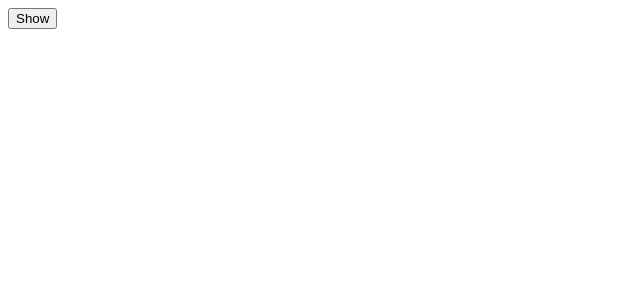
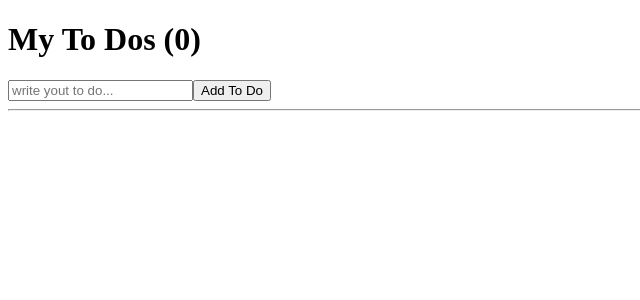
Before and after one commit to Study-zip/movie-app, a React (Vite) app: page / in a window 1280 px wide. Shown: the top 300 px of the page, without its empty margins (0-640 px from the left). Built offline with nearby package versions, Linux system fonts and the light colour scheme.

Commit message:
add: Todo list 예제

```diff
--- a/src/App.tsx
+++ b/src/App.tsx
@@ -1,20 +1,37 @@
-import { useEffect, useState } from "react";
-
-const Hello = () => {
-  useEffect(() => {
-    console.log("hi :)");
-    return () => console.log("bye :<");
-  }, []);
-  return <h1>Hello</h1>;
-};
+import { useState } from "react";
 
 const App = () => {
-  const [showing, setShowing] = useState(false);
-  const onClick = () => setShowing((prev) => !prev);
+  const [toDo, setTodo] = useState<string>("");
+  const [toDos, setTodos] = useState<string[]>([]);
+  const onChange = (event: React.ChangeEvent<HTMLInputElement>) => {
+    setTodo(event.target.value);
+  };
+  const onSubmit = (event: React.FormEvent) => {
+    event.preventDefault();
+    if (toDo === "") {
+      return;
+    }
+    setTodo("");
+    setTodos((currentArray) => [toDo, ...currentArray]);
+  };
   return (
     <>
-      {showing ? <Hello /> : null}
-      <button onClick={onClick}>{showing ? "Hide" : "Show"}</button>
+      <h1>My To Dos ({toDos.length})</h1>
+      <form onSubmit={onSubmit}>
+        <input
+          onChange={onChange}
+          value={toDo}
+          type="text"
+          placeholder="write yout to do..."
+        ></input>
+        <button>Add To Do</button>
+      </form>
+      <hr />
+      <ul>
+        {toDos.map((item, index) => {
+          return <li key={index}>{item}</li>;
+        })}
+      </ul>
     </>
   );
 };
```
